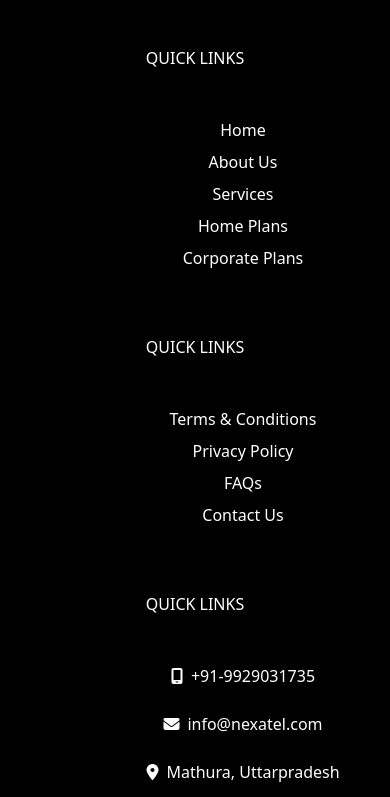
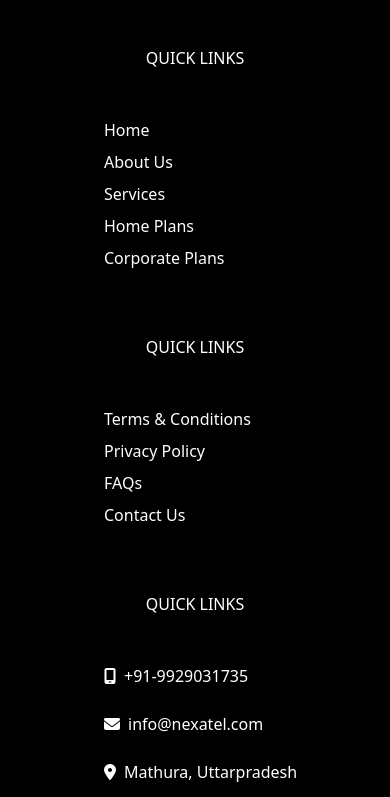
Before and after one commit to Kota-Harshitha27/synent-task7-multipagewebsite-harshitha, a plain HTML site: page index.html in a window 390 px wide. Shown: the part 8612-9409 px from the top of the page. Drawn offline with nearby package versions, Linux system fonts and the light colour scheme; files whose address does not match are found by name.

Commit message:
all changes are done

```diff
--- a/style.css
+++ b/style.css
@@ -180,10 +180,7 @@
 ul{
     color: #d7dadc;
 }
-.list-items{
-    text-align: start;
-    margin-left: 20px;
-}
+
 .last-heading2{
     text-align: center;
 }
@@ -355,7 +352,7 @@
 .list-items{
     color: white !important;
     text-decoration: none;
-    text-align: center !important;
+    text-align: start !important;
 }
 .list-items:hover{
     text-decoration: underline blue  !important;
@@ -421,7 +418,7 @@
     }
 
     .list-items{
-        text-align: center !important;
+        text-align: start !important;
     }
     .footer .d-flex{
         flex-direction: column;
@@ -446,7 +443,7 @@
         font-size: 26px;
     }
     .list-items{
-        text-align: center !important;
+        text-align: start !important;
     }
 
     .heading1{
@@ -572,7 +569,7 @@
 
     .list-items{
         margin-left: 0;
-        text-align: center !important;
+        text-align:start !important;
     }
 }
 
@@ -612,7 +609,7 @@
         padding: 5px 0;
     }
     .list-items{
-        text-align: center !important;
+        text-align: start !important;
     }
 }
 
@@ -628,7 +625,7 @@
         font-size: 28px;
     }
     .list-items{
-        text-align: center !important;
+        text-align: start !important;
     }
 }
 
@@ -638,7 +635,7 @@
         font-size: 22px;
     }
     .list-items{
-        text-align: center !important;
+        text-align: start !important;
     }
 }
 
@@ -655,7 +652,7 @@
         text-align: center;
     }
     .list-items{
-        text-align: center !important;
+        text-align: start !important;
     }
 }
 
@@ -669,7 +666,7 @@
         font-size: 14px;
     }
     .list-items{
-        text-align: center !important;
+        text-align: start !important;
     }
 }
 
@@ -685,7 +682,7 @@
 @media (max-width:991px){
 
     .list-items{
-        text-align: center !important;
+        text-align: start !important;
     }
     .table{
         min-width: 900px;
@@ -705,7 +702,7 @@
 
 @media (max-width:576px){
       .list-items{
-        text-align: center !important;
+        text-align: start !important;
     }
 
     .table{
@@ -727,7 +724,7 @@
     }
 
     .list-items{
-        text-align: center !important;
+        text-align: start !important;
     }
     .starting-btn{
         width: 100%;
@@ -754,7 +751,7 @@
     }
 
     .list-items{
-        text-align: center !important;
+        text-align: start !important;
     }
     .contact-texts{
         text-align: center;
@@ -771,7 +768,7 @@
         padding: 20px !important;
     }
     .list-items{
-        text-align: center !important;
+        text-align: start !important;
     }
 
     .contact-info-heading{
@@ -791,7 +788,7 @@
         margin-bottom: 20px;
     }
     .list-items{
-        text-align: center !important;
+        text-align: start !important;
     }
 
     .box3-heading{
@@ -805,7 +802,7 @@
 
 @media (max-width:768px){
     .list-items{
-        text-align: center !important;
+        text-align: start !important;
     }
 
     .box4-btn2{
@@ -815,7 +812,7 @@
 
 @media (max-width:576px){
     .list-items{
-        text-align: center !important;
+        text-align: start !important;
     }
 
     .box4-btn2{
@@ -835,7 +832,7 @@
         margin-left: 0;
     }
     .list-items{
-        text-align: center !important;
+        text-align: start !important;
     }
 
     .footer .d-flex{
@@ -863,7 +860,7 @@
 
     .list-items{
         margin-left: 0;
-        text-align: center !important;
+        text-align: start !important;
         list-style: none;
     }
 
@@ -887,7 +884,8 @@
         padding: 20px !important;
     }
     .list-items{
-        text-align: center !important;
+        text-align: start !important;
+        justify-content: start !important;
     }
 
     .heading1{
```
